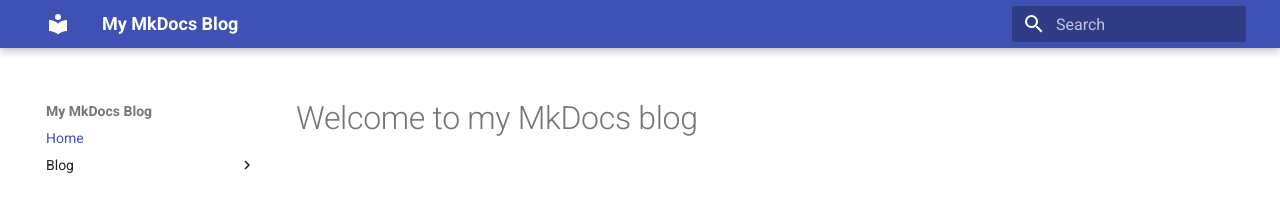
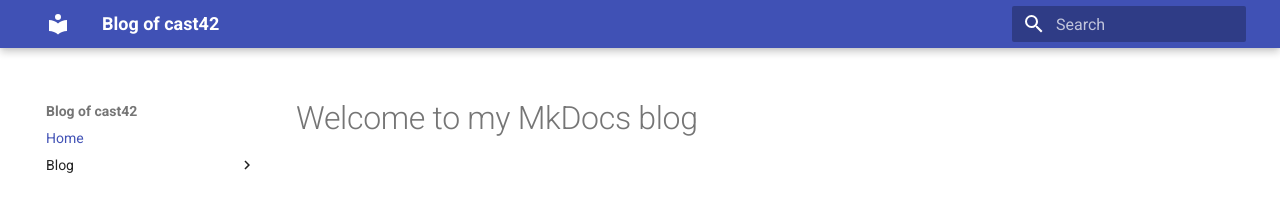
Before and after one commit to cast42/blog, an MkDocs documentation site: the page built from docs/index.md, in a window 1280 px wide. Shown: the top 208 px of the page. Built offline with MkDocs 1.6.1 and Material for MkDocs 9.7.7, drawn with Linux system fonts in a browser that asks for light colours.

Commit message:
Updated blog title

```diff
--- a/mkdocs.yml
+++ b/mkdocs.yml
@@ -1,4 +1,4 @@
-site_name: My MkDocs Blog
+site_name: Blog of cast42
 theme:
   name: material
 nav:
```
